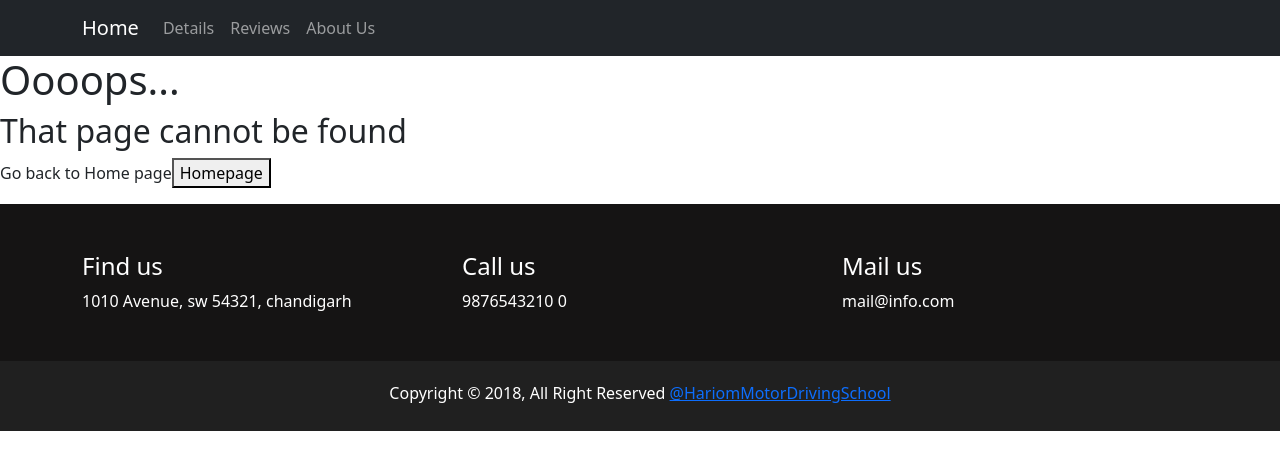
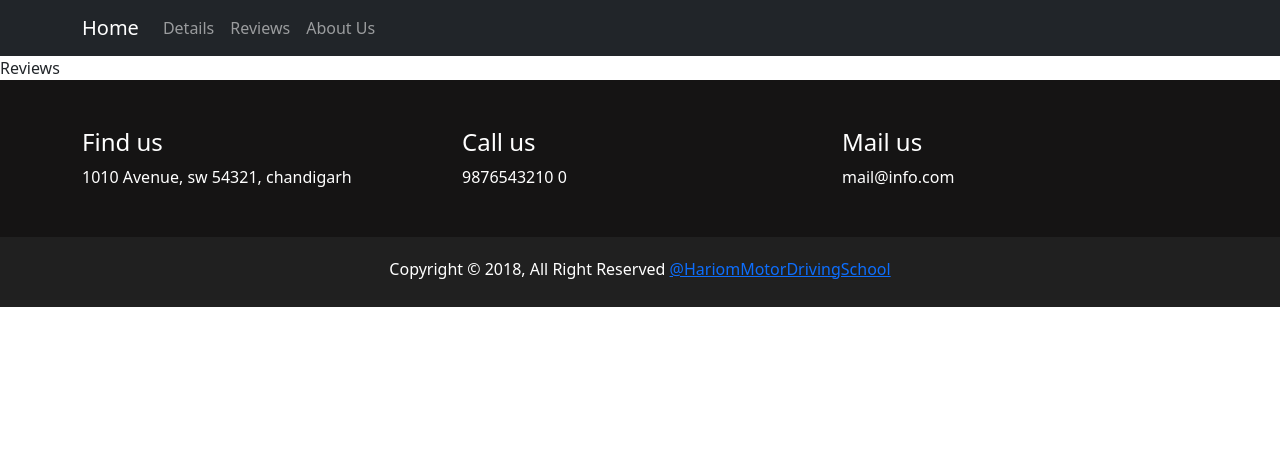
Before and after one commit to AshishRaikwar1290/driving-school, a Next.js app: page /reviews in a window 1280 px wide. Before the commit this address had no page. Shown: the top 470 px of the page. Built offline with nearby package versions, Linux system fonts and the light colour scheme.

Commit message:
added routes

```diff
--- a/comps/Navbar.js
+++ b/comps/Navbar.js
@@ -7,11 +7,11 @@ function ColorSchemesExample() {
     <>
       <Navbar bg="dark" data-bs-theme="dark">
         <Container>
-          <Navbar.Brand href="#home">Home</Navbar.Brand>
+          <Navbar.Brand href="/">Home</Navbar.Brand>
           <Nav className="me-auto">
-            <Nav.Link href="#home">Details</Nav.Link>
-            <Nav.Link href="#features">Reviews</Nav.Link>
-            <Nav.Link href="#pricing">About Us</Nav.Link>
+            <Nav.Link href="/">Details</Nav.Link>
+            <Nav.Link href="/reviews">Reviews</Nav.Link>
+            <Nav.Link href="/about">About Us</Nav.Link>
           </Nav>
         </Container>
       </Navbar>
--- /dev/null
+++ b/pages/reviews.js
@@ -0,0 +1,6 @@
+function Reviews() {
+  return (
+    <div>Reviews</div>
+  )
+}
+export default Reviews
```
